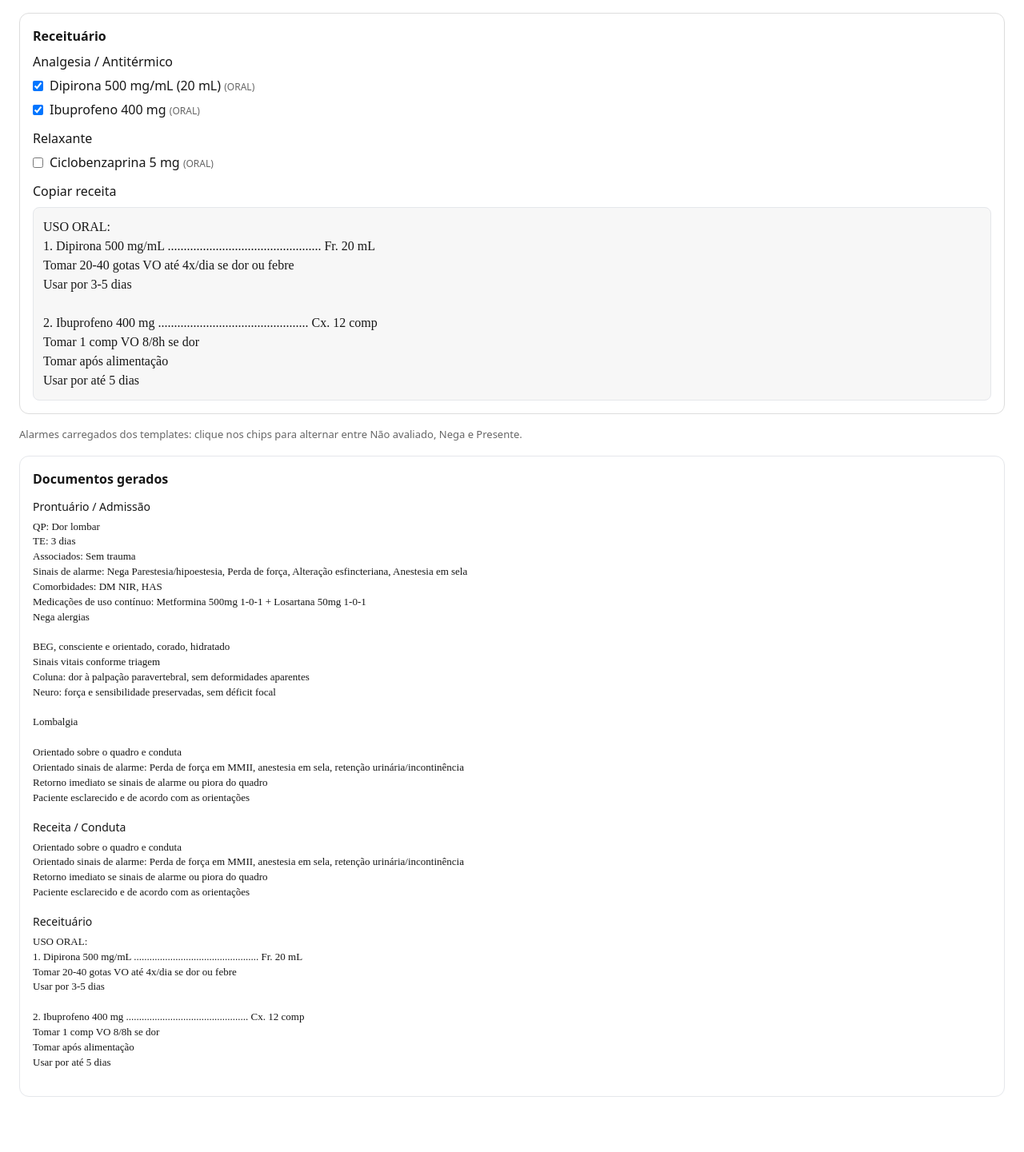
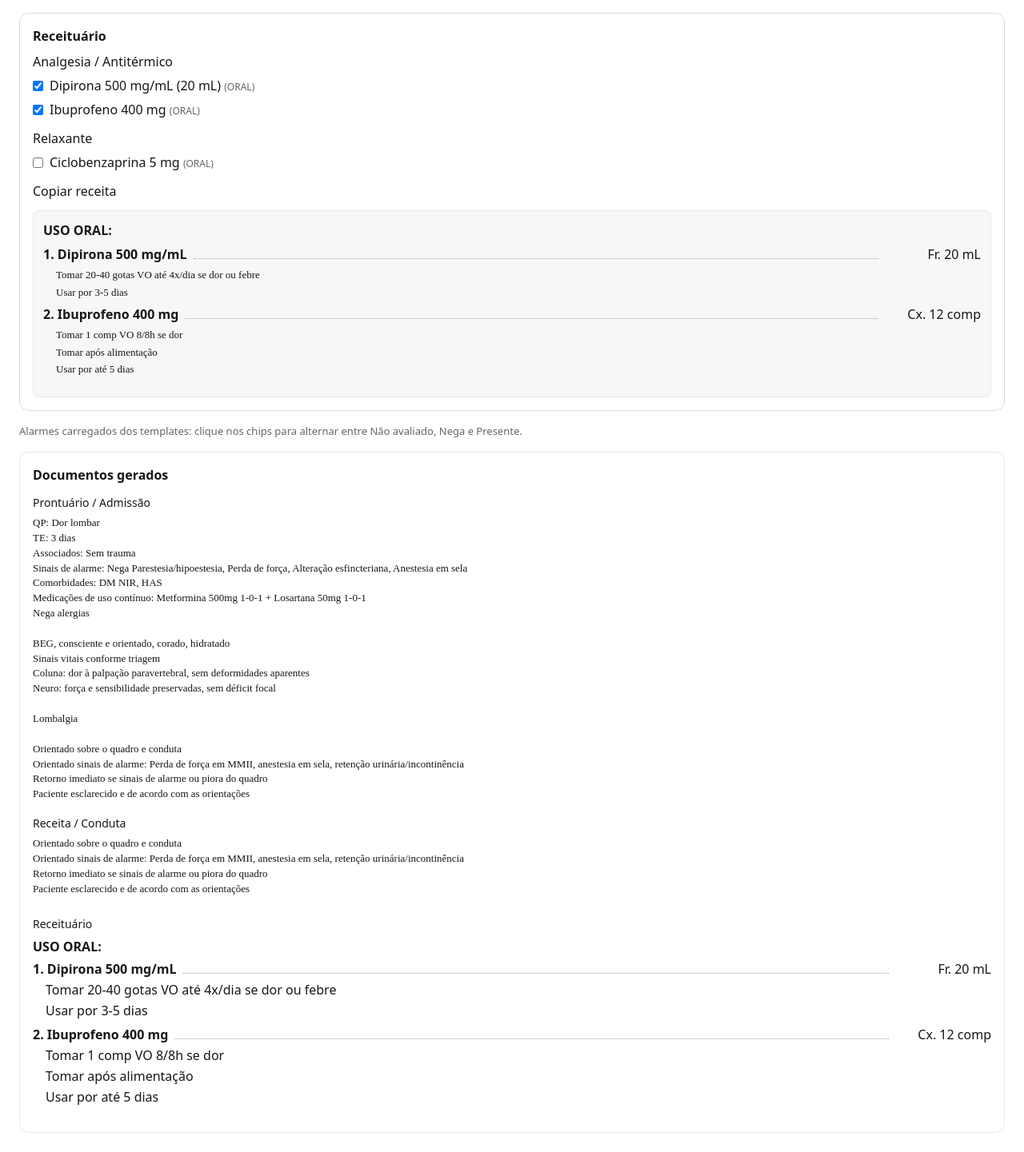
Before and after one commit to ber29martins-cmyk/codex-sandbox, a Next.js app: page / in a window 1280 px wide. Shown: the part 1016-2457 px from the top of the page at 80% size. Before the commit the page ends 2412 px from the top, so only its background shows below. Built offline with nearby package versions, Linux system fonts and the light colour scheme.

Commit message:
feat: prescription professional layout

```diff
--- a/src/app/page.tsx
+++ b/src/app/page.tsx
@@ -210,6 +210,23 @@ const currentTemplate = useMemo(
   const templateRxGroups = useMemo(() => {
     return (currentTemplate.defaults.rxGroups ?? []).map((id) => RX_GROUP_MAP[id]).filter(Boolean);
   }, [currentTemplate]);
+  const groupedRx = useMemo(() => {
+    const byRoute: Record<string, RxItem[]> = {};
+    for (const id of rxSelected) {
+      const item = RX_CATALOG_MAP[id];
+      if (!item) continue;
+      const route = (item.route || "OUTROS").toUpperCase();
+      if (!byRoute[route]) byRoute[route] = [];
+      byRoute[route].push(item);
+    }
+    const orderIndex = (route: string) => {
+      const idx = RX_ROUTE_ORDER.indexOf(route);
+      return idx === -1 ? RX_ROUTE_ORDER.length + 1 : idx;
+    };
+    return Object.entries(byRoute)
+      .sort(([a], [b]) => orderIndex(a) - orderIndex(b) || a.localeCompare(b, "pt"))
+      .map(([route, items]) => ({ route, items }));
+  }, [rxSelected]);
   const rxText = useMemo(() => {
     if (!rxSelected.length) return "";
     const byRoute: Record<string, RxItem[]> = {};
@@ -518,10 +535,33 @@ const currentTemplate = useMemo(
             Copiar receita
           </button>
         </div>
-        {rxText ? (
-          <pre style={{ marginTop: 8, padding: 12, background: "#f7f7f7", border: "1px solid #e5e7eb", borderRadius: 8, whiteSpace: "pre-wrap", fontFamily: "ui-monospace, SFMono-Regular" }}>
-            {rxText}
-          </pre>
+        {groupedRx.length ? (
+          <div style={{ marginTop: 12, padding: 12, background: "#f7f7f7", border: "1px solid #e5e7eb", borderRadius: 8 }}>
+            {groupedRx.map((group) => (
+              <div key={group.route} style={{ marginBottom: 12 }}>
+                <div style={{ fontWeight: 700, marginBottom: 6 }}>USO {group.route}:</div>
+                <div style={{ display: "flex", flexDirection: "column", gap: 6 }}>
+                  {group.items.map((item, idx) => {
+                    const titleBrand = item.brand ? `${item.title} (${item.brand})` : item.title;
+                    return (
+                      <div key={item.id} style={{ display: "flex", flexDirection: "column", gap: 4 }}>
+                        <div style={{ display: "flex", alignItems: "baseline", gap: 8 }}>
+                          <span style={{ fontWeight: 600, whiteSpace: "pre-wrap" }}>{`${idx + 1}. ${titleBrand}`}</span>
+                          <span style={{ flex: 1, borderBottom: "1px dotted #9ca3af" }} />
+                          <span style={{ minWidth: 120, textAlign: "right", fontWeight: 500 }}>{item.qty}</span>
+                        </div>
+                        <div style={{ display: "flex", flexDirection: "column", gap: 2, paddingLeft: 16, fontFamily: "ui-monospace, SFMono-Regular", fontSize: 13 }}>
+                          {item.directions.map((dir, dirIdx) => (
+                            <span key={dirIdx}>{dir}</span>
+                          ))}
+                        </div>
+                      </div>
+                    );
+                  })}
+                </div>
+              </div>
+            ))}
+          </div>
         ) : (
           <p style={{ marginTop: 8, color: "#666" }}>Selecione itens para gerar o receituário.</p>
         )}
@@ -541,9 +581,32 @@ const currentTemplate = useMemo(
           <pre style={{ whiteSpace: "pre-wrap", margin: 0, fontFamily: "ui-monospace, SFMono-Regular", fontSize: 13, lineHeight: 1.45 }}>{formatBlock("conduta")}</pre>
         </div>
         {rxText && (
-          <div className="print-doc print-rx" style={{ marginBottom: 16 }}>
+          <div className="print-doc print-rx" style={{ marginBottom: 16, paddingTop: 8 }}>
             <h3 style={{ margin: "0 0 6px", fontSize: 14 }}>Receituário</h3>
-            <pre style={{ whiteSpace: "pre-wrap", margin: 0, fontFamily: "ui-monospace, SFMono-Regular", fontSize: 13, lineHeight: 1.45 }}>{rxText}</pre>
+            {groupedRx.map((group) => (
+              <div key={group.route} style={{ marginBottom: 10 }}>
+                <div style={{ fontWeight: 700, marginBottom: 4 }}>USO {group.route}:</div>
+                <div style={{ display: "flex", flexDirection: "column", gap: 6 }}>
+                  {group.items.map((item, idx) => {
+                    const titleBrand = item.brand ? `${item.title} (${item.brand})` : item.title;
+                    return (
+                      <div key={item.id} style={{ display: "flex", flexDirection: "column", gap: 2 }}>
+                        <div style={{ display: "flex", alignItems: "baseline", gap: 8 }}>
+                          <span style={{ fontWeight: 600 }}>{`${idx + 1}. ${titleBrand}`}</span>
+                          <span style={{ flex: 1, borderBottom: "1px dotted #9ca3af" }} />
+                          <span style={{ minWidth: 120, textAlign: "right", fontWeight: 500 }}>{item.qty}</span>
+                        </div>
+                        <div style={{ display: "flex", flexDirection: "column", gap: 2, paddingLeft: 16 }}>
+                          {item.directions.map((dir, dirIdx) => (
+                            <span key={dirIdx}>{dir}</span>
+                          ))}
+                        </div>
+                      </div>
+                    );
+                  })}
+                </div>
+              </div>
+            ))}
           </div>
         )}
       </section>
```
